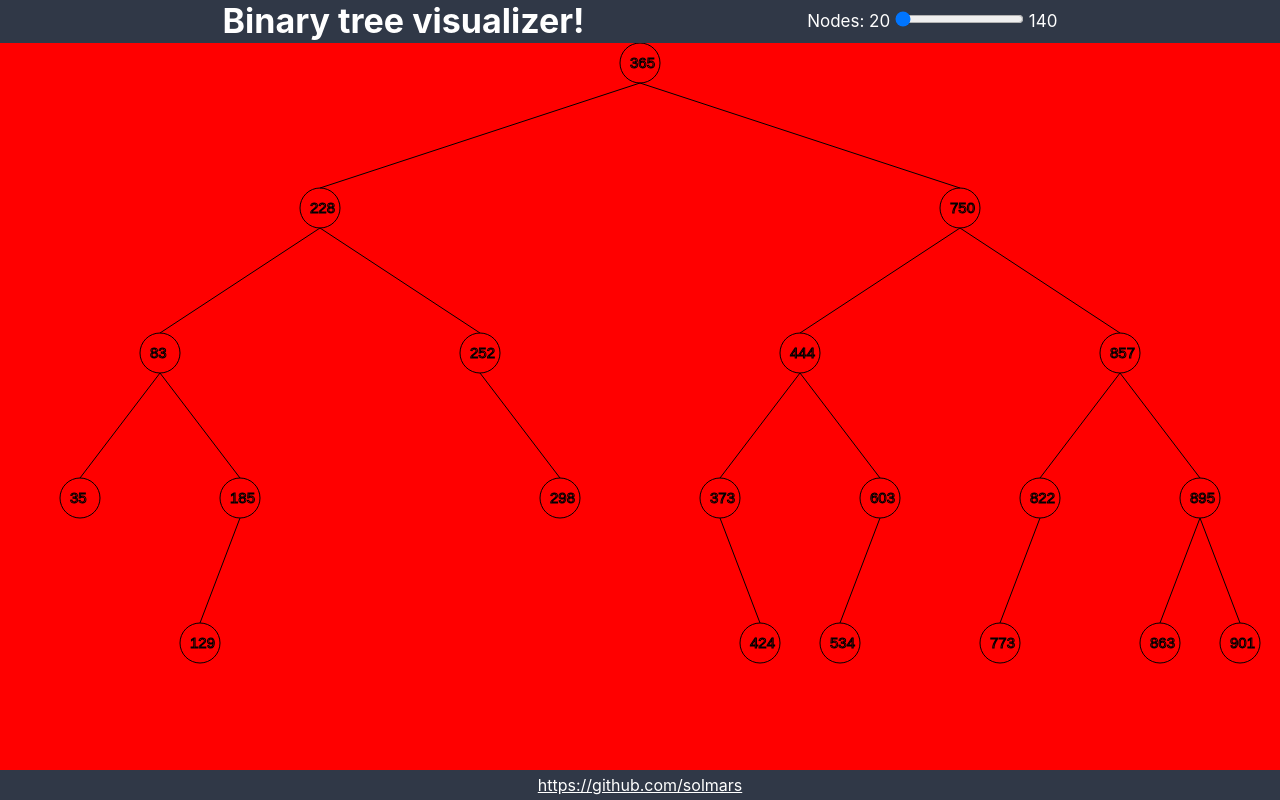
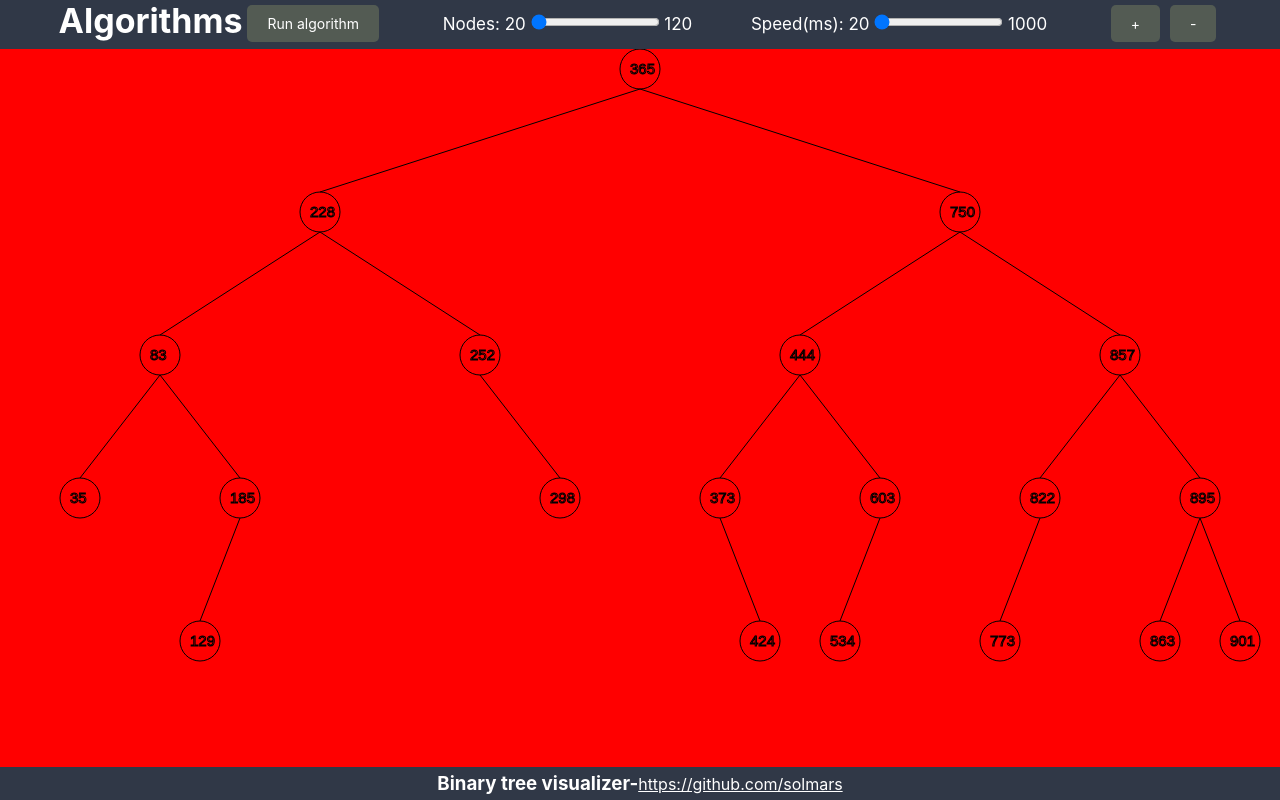
Before and after one commit to solmars/binary-tree-visualizer, a React app: page / in a window 1280 px wide. Built offline with nearby package versions, Linux system fonts and the light colour scheme.

Commit message:
Add complete visualize algorithm
Add complete visualize algorithm

```diff
--- /dev/null
+++ b/src/View/NodeInPath.js
@@ -0,0 +1,13 @@
+export  class NodeInPath {
+    constructor(node,type) {
+        this.node = node;
+        this.type = type;
+    }
+}
+export const TYPES = {
+    CURRENT: 'current',
+    IN_PATH: 'in_path',
+    SOURCE_OR_DESTINATION: 'sdst',
+    NOT_YET_TRAVERSED: ''
+
+};
--- /dev/null
+++ b/src/View/Visualizer.js
@@ -0,0 +1,100 @@
+import * as configs from '../models/Config.js';
+import * as algorithms from '../algorithms/TreeAlgorithms.js';
+import { NodeInPath, TYPES } from './NodeInPath.js';
+
+//Assumes node positions are set
+
+
+export function visualizeFind(avl, ctx, elementToFind, speed = 500) {
+    if (avl.root === null) {
+        return null;
+    }
+    const pathNodes = algorithms.findNode(elementToFind, avl.root);
+    const pathNodesInPath = [];
+    pathNodesInPath.push(new NodeInPath(pathNodes[0], TYPES.SOURCE_OR_DESTINATION));
+    for (let i = 1; i < pathNodes.length - 1; i++) {
+        pathNodesInPath.push(new NodeInPath(pathNodes[i], TYPES.IN_PATH));
+    }
+    pathNodesInPath.push(new NodeInPath(pathNodes[pathNodes.length - 1], TYPES.SOURCE_OR_DESTINATION));
+
+    animatePath(avl, ctx, pathNodesInPath, 1, speed);
+
+}
+function animatePath(avl, ctx, pathNodes, current, speed) {
+    if (current > pathNodes.length) {
+        return;
+    }
+    if (current < pathNodes.length && current !== 1) {
+        pathNodes[current - 1].type = TYPES.CURRENT;
+    }
+    if (current > 2) { // no longer the current one
+        pathNodes[current - 2].type = TYPES.IN_PATH;
+    }
+    const oneByOneArray = [];
+    for (let i = 0; i < current; i++) {
+        oneByOneArray.push(pathNodes[i]);
+    }
+    visualizePath(avl, ctx, oneByOneArray);
+    setTimeout(function () {
+        animatePath(avl, ctx, pathNodes, ++current, speed);
+    }, speed);
+
+}
+function visualizePath(avl, ctx, pathNodes = []) {
+    if (pathNodes.length === 0) return;
+    ctx.clearRect(0, 0, ctx.canvas.width, ctx.canvas.height);
+    visualize(avl.root, ctx, Math.floor(ctx.canvas.width / 2), ctx.canvas.height - ctx.canvas.height + 20, pathNodes);
+}
+function visualize(node, ctx, x, y, pathNodes) {
+    ctx.font = configs.getCanvasDrawFont();
+    ctx.beginPath();
+    ctx.arc(x, y, configs.getCanvasNodeRadius(), 0, 2 * Math.PI);
+    ctx.stroke();
+    fillNodeCircle(ctx, node, pathNodes);
+    ctx.closePath();
+    ctx.strokeText(node.element, x - 10, y + 5);
+    if (node.left !== null) {
+        let newX = node.left.canvasPos.x;
+        let newY = node.left.canvasPos.y;
+        strokeLine(ctx, x, y, newX, newY);
+        visualize(node.left, ctx, newX, newY, pathNodes);
+    }
+    if (node.right !== null) {
+        let newX = node.right.canvasPos.x;
+        let newY = node.right.canvasPos.y;
+        strokeLine(ctx, x, y, newX, newY);
+        visualize(node.right, ctx, newX, newY, pathNodes);
+    }
+}
+function findNodeInPathWithNode(node, pathNodes) {
+    for (let i = 0; i < pathNodes.length; i++) {
+        if (pathNodes[i].node === node) {
+            return pathNodes[i];
+        }
+    }
+    return null;
+}
+function fillNodeCircle(ctx, currNode, pathNodes) {
+    const nodeInPath = findNodeInPathWithNode(currNode, pathNodes);
+    if (nodeInPath === null) {
+        return;
+    }
+    if (nodeInPath.type === TYPES.SOURCE_OR_DESTINATION) {
+        ctx.fillStyle = configs.getCanvasNodeFoundColor();
+        ctx.fill();
+    }
+    else if (nodeInPath.type === TYPES.IN_PATH) {
+        ctx.fillStyle = configs.getPathNodeColor();
+        ctx.fill();
+    }
+    else if (nodeInPath.type === TYPES.CURRENT) {
+        ctx.fillStyle = configs.getPathCurrentNodeColor();
+        ctx.fill();
+    }
+}
+function strokeLine(ctx, initialX, initialY, finalX, finalY, radius = configs.getCanvasNodeRadius()) {
+    ctx.beginPath();
+    ctx.moveTo(initialX, initialY + radius);
+    ctx.lineTo(finalX, finalY - radius)
+    ctx.stroke();
+}
--- a/src/algorithms/Draw.js
+++ /dev/null
@@ -1,4 +0,0 @@
-import Canvas from '../components/Canvas'
-
-
-export default App;
--- /dev/null
+++ b/src/algorithms/TreeAlgorithms.js
@@ -0,0 +1,16 @@
+export function findNode(elementToFind, node,pathNodes=[]) {
+    if (node === null) {
+        return null;
+    }
+    pathNodes.push(node);
+
+    if (elementToFind === node.element) {
+        return pathNodes;
+    }
+    if (node.element > elementToFind) {
+        return findNode(elementToFind, node.left,pathNodes);
+    }
+    else {
+        return findNode(elementToFind, node.right,pathNodes);
+    }
+}
--- a/src/components/App.js
+++ b/src/components/App.js
@@ -9,11 +9,13 @@ export const AVLContext = React.createContext();
 
 function App() {
   const avl = new DrawableAvlTree();
+  const canvasRef = React.useRef(null);
+
   return (
     <div className="App">
       <AVLContext.Provider value={avl}>
-        <Header/>
-        <Content />
+        <Header ref = {canvasRef}/>
+        <Content ref = {canvasRef}/>
         <Footer />
       </AVLContext.Provider>
 
--- a/src/components/Canvas.js
+++ b/src/components/Canvas.js
@@ -1,14 +1,11 @@
-import React, { useRef, useEffect, useContext } from 'react'
+import React, { useEffect, useContext } from 'react'
 import { AVLContext } from './App.js';
 
 
-export default function Canvas() {
-
+const Canvas = React.forwardRef((props, ref) => {
   let avl = useContext(AVLContext);
-
-  const canvasRef = useRef(null);
   useEffect(() => {
-    const canvas = canvasRef.current;
+    const canvas = ref.current;
     const context = canvas.getContext('2d');
     const render = () => {
       avl.draw(context);
@@ -30,9 +27,9 @@ export default function Canvas() {
     return () => {
       window.removeEventListener('resize', handleResize);
     }
-  }, [avl]);
-  return <canvas ref={canvasRef} />
-}
+  }, [avl, ref]);
+  return <canvas ref={ref} />
+});
 function fillBinaryTree(avl) {
   // it does double when outside of useEffect, why? print doesn't show it.
   for (let i = 0; i < 20; i++) {
@@ -40,3 +37,5 @@ function fillBinaryTree(avl) {
     avl.insert(random);
   }
 }
+
+export default Canvas;
--- a/src/components/Content.js
+++ b/src/components/Content.js
@@ -1,10 +1,11 @@
 import Canvas from './Canvas.js';
+import React from 'react';
 
 
-export default function Content() {
+const  Content = React.forwardRef((props, canvasRef) =>{
+  return (<main>
+    <Canvas ref={canvasRef} />
+  </main>);
+});
 
-
-  return (<main>
-    <Canvas/>
-  </main>);
-}
+export default Content;
--- a/src/components/Footer.js
+++ b/src/components/Footer.js
@@ -2,7 +2,8 @@
 function Footer() {
     return (
         <footer>
-            <a href ="https://github.com/solmars">https://github.com/solmars</a>
+            <h3>Binary tree visualizer-</h3>
+            <a href="https://github.com/solmars">https://github.com/solmars</a>
         </footer>
     )
 }
--- a/src/components/Header.js
+++ b/src/components/Header.js
@@ -1,16 +1,115 @@
 import Slider from "./Slider";
 import * as configs from '../models/Config.js';
+import { AVLContext } from './App.js';
+import { useContext } from 'react';
+import React from 'react';
+import * as visualizer from '../View/Visualizer.js';
 
-function Header() {
+const Header = React.forwardRef((props, canvasRef) => {
+    let avl = useContext(AVLContext);
+    const MAX_ITERATIONS = configs.getMaximumNodes() - configs.getMinimumNodes() + 20;
+    const handleNodeOnChange = (value) => {
+        let iterations = 0; // failsafe
+        while (avl.size() < value && iterations < MAX_ITERATIONS) {
+            let random = parseInt(Math.random() * 1000);
+            avl.insert(random);
+            iterations++;
+        }
+        iterations = 0;
+        while (avl.size() > value && iterations < MAX_ITERATIONS) {
+            avl.remove(avl.obtainRandomNodeElement());
+            iterations++;
+        }
+        window.dispatchEvent(new Event('resize')); //useEffect refuses to work, and I don't want to write a custom one for objects, so this will do.
+    }
+    const handleSpeedOnChange = () => {
+        alert('not implemented yet');
+    }
+    const nodeSliderProps = {
+        min_value: configs.getMinimumNodes(),
+        max_value: configs.getMaximumNodes(),
+        step: 4,
+        onChange: handleNodeOnChange
+    }
+    const speedSliderProps = {
+        min_value: configs.getMinimumSpeed(),
+        max_value: configs.getMaximumSpeed(),
+        step: 20,
+        onChange: handleSpeedOnChange
+    }
+    /*     var scale = 1.0;
+        var scaleMultiplier = 0.8;
+        var startDragOffset = {};
+        var mouseDown = false;
+
+        var translatePos = {
+            x: 1536 / 2,
+            y: 768 / 2
+        };
+     */
+    function runAlgorithm() {
+        const ctx = canvasRef.current.getContext('2d');
+        visualizer.visualizeFind(avl,ctx,avl.root.left.left.left.left.element);
+    }
+    function zoomIn() {
+ /*        const canvas = canvasRef.current;
+
+
+       const draw = (scale, translatePos) => {
+            const context = canvas.getContext('2d');
+            avl.drawScaled(context,scale,translatePos)
+        }
+        scale /= scaleMultiplier;
+        draw(scale, translatePos);
+        console.log('hello');
+ */    }
+    /*     window.addEventListener("mouseup", function (evt) {
+            mouseDown = false;
+        });
+
+        window.addEventListener("mouseover", function (evt) {
+            mouseDown = false;
+        });
+
+        window.addEventListener("mouseout", function (evt) {
+            mouseDown = false;
+        });
+
+        window.addEventListener("mousemove", function (evt) {
+            if (mouseDown) {
+                translatePos.x = evt.clientX - startDragOffset.x;
+                translatePos.y = evt.clientY - startDragOffset.y;
+            }
+        });
+     */
+        const algoDisplay = {
+            display:"flex",
+            flexDirection: "row"
+
+        };
     return (
         <header className="App-Header">
-            <h1>Binary tree visualizer!</h1>
+            <div style = {algoDisplay}>
+                <h1>Algorithms</h1>
+                <button className="btn" onClick={() => runAlgorithm()}>Run algorithm</button>
+
+            </div>
             <div>
-                <label>Nodes: {configs.getMinimumNodes()} </label>
-                <Slider/>
-                <label> {configs.getMaximumNodes()} </label>
+                <label>Nodes: {nodeSliderProps.min_value} </label>
+                <Slider props={nodeSliderProps} />
+                <label> {nodeSliderProps.max_value} </label>
+            </div>
+            <div>
+                <label>Speed(ms): {speedSliderProps.min_value} </label>
+                <Slider props={speedSliderProps} />
+                <label> {speedSliderProps.max_value} </label>
+            </div>
+
+            <div>
+                <button className="btn" onClick={() => zoomIn()}>+</button>
+                <button className="btn" onClick={() => console.log('hello')}>-</button>
             </div>
         </header>
     )
-}
+});
 export default Header;
--- a/src/components/Slider.js
+++ b/src/components/Slider.js
@@ -1,39 +1,14 @@
 
 import React, { useState } from 'react'
-import { AVLContext } from './App.js';
-import { useContext } from 'react';
-import * as configs from '../models/Config.js';
 
 export default function Slider(props) {
-    const [value, setValue] = useState(configs.getMinimumNodes());
-    let avl = useContext(AVLContext);
-    const MAX_ITERATIONS = configs.getMaximumNodes() - configs.getMinimumNodes();
-    let lastMove = Date.now();
+    const values = props.props;
+    const [value, setValue] = useState(values.min_value);
     const handleOnChange = (e) => {
-        if (Date.now() - lastMove < 60) {
-            return;
-        }
-        lastMove = Date.now();
         setValue(e.target.value);
-        const resizeTree = () => {
-            let iterations = 0; // failsafe
-            while (avl.size() < e.target.value && iterations < MAX_ITERATIONS) {
-                let random = parseInt(Math.random() * 1000);
-                avl.insert(random);
-                iterations++;
-            }
-            iterations = 0;
-            while (avl.size() > e.target.value && iterations < MAX_ITERATIONS) {
-                console.log(e.target.value)
-                console.log(avl.size())
-                avl.remove(avl.obtainRandomNodeElement());
-                iterations++;
-            }
-            window.dispatchEvent(new Event('resize')); //useEffect refuses to work, and I don't want to write a custom one for objects, so this will do.
-        }
-        resizeTree();
+        values.onChange(e.target.value);
     }
     return (
-        <input type="range" min={configs.getMinimumNodes()} max={configs.getMaximumNodes()} step="4" value={value} onChange={handleOnChange}></input>
+        <input type="range" min={values.min_value} max={values.max_value} step={values.step} value={value} onChange={handleOnChange}></input>
     )
 }
--- a/src/index.css
+++ b/src/index.css
@@ -33,10 +33,21 @@ main {
   display:flex;
   flex-grow:1;
   }
-  canvas {
+canvas {
     background-color:red;
-  }
-
+}
+.btn {
+  display: inline-block;
+  background: #535B53;
+  color: #fff;
+  border: none;
+  padding: 10px 20px;
+  margin: 5px;
+  border-radius: 5px;
+  cursor: pointer;
+  font-size: 14px;
+  font-family: inherit;
+}
 footer {
   padding-top: 5px;
   padding-bottom:5px;
--- a/src/models/Config.js
+++ b/src/models/Config.js
@@ -12,3 +12,24 @@ export function getMinimumNodes() {
 export function getMaximumNodes() {
     return constants.MAXIMUM_NODES;
 }
+export function getMinimumSpeed() {
+    return constants.MINIMUM_SPEED;
+}
+export function getMaximumSpeed() {
+    return constants.MAXIMUM_SPEED;
+}
+export function getCanvasDrawFont() {
+    return constants.NODE_DRAW_FONT;
+}
+export function getCanvasNodeRadius() {
+    return constants.NODE_RADIUS;
+}
+export function getPathNodeColor() {
+    return constants.NODE_PATH_COLOR;
+}
+export function getCanvasNodeFoundColor() {
+    return constants.NODE_FOUND_COLOR;
+}
+export function getPathCurrentNodeColor() {
+    return constants.NODE_CURRENT_COLOR;
+}
--- a/src/models/Constants.js
+++ b/src/models/Constants.js
@@ -1,7 +1,14 @@
 const constants = {
     CANVAS_MAXIMUM_WIDTH : 32767,
     CANVAS_MAXIMUM_HEIGHT: 32767,
-    MAXIMUM_NODES : 140,
-    MINIMUM_NODES:  20
+    MAXIMUM_NODES : 120,
+    MINIMUM_NODES:  20,
+    NODE_RADIUS: 20,
+    NODE_DRAW_FONT: '15px Arial',
+    NODE_PATH_COLOR: 'yellow',
+    NODE_FOUND_COLOR: 'blue',
+    NODE_CURRENT_COLOR :'green',
+    MINIMUM_SPEED:20,
+    MAXIMUM_SPEED:1000
 };
 export default constants;
--- a/src/models/DrawableAvlTree.js
+++ b/src/models/DrawableAvlTree.js
@@ -4,12 +4,25 @@ import * as configs from './Config.js';
 
 export default class DrawableAvlTree extends AvlTree {
 
-    constructor(nodeRadius = 20) {
+    constructor(nodeRadius = configs.getCanvasNodeRadius()) {
         super();
         this.heightIncrease = 0;
         this.nodeRadius = nodeRadius;
         this.canvasWidth = 0;
         this.canvasHeight = 0;
+    }
+    drawScaled(context, scale, translatePos) {
+
+        context.clearRect(0, 0, context.canvas.width, context.canvas.height);
+
+        context.save();
+        context.translate(translatePos.x, translatePos.y);
+        context.scale(scale, scale);
+        context.beginPath(); // begin custom shape
+        this.draw(context);
+        context.closePath(); // complete custom shape
+        context.stroke();
+        context.restore();
     }
     draw(ctx) {
         if (this.root === null) {
@@ -18,20 +31,20 @@ export default class DrawableAvlTree extends AvlTree {
         ctx.clearRect(0, 0, ctx.canvas.width, ctx.canvas.height);
         const treeHeight = this.height() + 1;
 
-        const ratio = ctx.canvas.width/ctx.canvas.height;
+        const ratio = ctx.canvas.width / ctx.canvas.height;
         const settleCanvasWidth = (treeHeight) => {
-            const shouldBe = this.nodeRadius * 2 * Math.pow(2,treeHeight -1);
-            return shouldBe < configs.getCanvasMaximumWidth() ?  shouldBe : configs.getCanvasMaximumWidth();
+            const shouldBe = this.nodeRadius * 2 * Math.pow(2, treeHeight - 1);
+            return shouldBe < configs.getCanvasMaximumWidth() ? shouldBe : configs.getCanvasMaximumWidth();
         }
-        const settleCanvasHeight = (width,ratio) => {
-            const shouldBe = width/ratio;
+        const settleCanvasHeight = (width, ratio) => {
+            const shouldBe = width / ratio;
             return shouldBe < configs.getCanvasMaximumHeight()
-            ?  shouldBe
-            : configs.getCanvasMaximumHeight();
+                ? shouldBe
+                : configs.getCanvasMaximumHeight();
         }
 
-        ctx.canvas.width =  settleCanvasWidth(treeHeight);  // calculate this better and its fine
-        ctx.canvas.height =  settleCanvasHeight(ctx.canvas.width,ratio);
+        ctx.canvas.width = settleCanvasWidth(treeHeight);  // calculate this better and its fine
+        ctx.canvas.height = settleCanvasHeight(ctx.canvas.width, ratio);
         this.canvasWidth = ctx.canvas.width;
         this.canvasHeight = ctx.canvas.height;
         this.heightIncrease = Math.floor(ctx.canvas.height / (treeHeight - 1));
@@ -46,7 +59,9 @@ export default class DrawableAvlTree extends AvlTree {
     }
 
     drawTree(node, ctx, x, y, level) {
-        ctx.font = '15px Arial';
+        ctx.font = configs.getCanvasDrawFont();
+        node.canvasPos.x = x;
+        node.canvasPos.y = y;
         ctx.beginPath();
         ctx.arc(x, y, this.nodeRadius, 0, 2 * Math.PI);
         ctx.stroke();
@@ -57,21 +72,21 @@ export default class DrawableAvlTree extends AvlTree {
             let newPos = this.getPosition(level, x, y, true);
             let newX = newPos.x;
             let newY = newPos.y;
-            this.strokeLine(ctx, x, y, newX, newY);
+            strokeLine(ctx, x, y, newX, newY);
             this.drawTree(node.left, ctx, newX, newY, level);
         }
         if (node.right !== null) {
             let newPos = this.getPosition(level, x, y);
             let newX = newPos.x;
             let newY = newPos.y;
-            this.strokeLine(ctx, x, y, newX, newY);
+            strokeLine(ctx, x, y, newX, newY);
             this.drawTree(node.right, ctx, newX, newY, level);
         }
     }
-    strokeLine(ctx, initialX, initialY, finalX, finalY) {
-        ctx.beginPath();
-        ctx.moveTo(initialX, initialY + this.nodeRadius);
-        ctx.lineTo(finalX, finalY - this.nodeRadius)
-        ctx.stroke();
-    }
 }
+function strokeLine(ctx, initialX, initialY, finalX, finalY,radius=configs.getCanvasNodeRadius()) {
+    ctx.beginPath();
+    ctx.moveTo(initialX, initialY + radius);
+    ctx.lineTo(finalX, finalY - radius)
+    ctx.stroke();
+}
```
